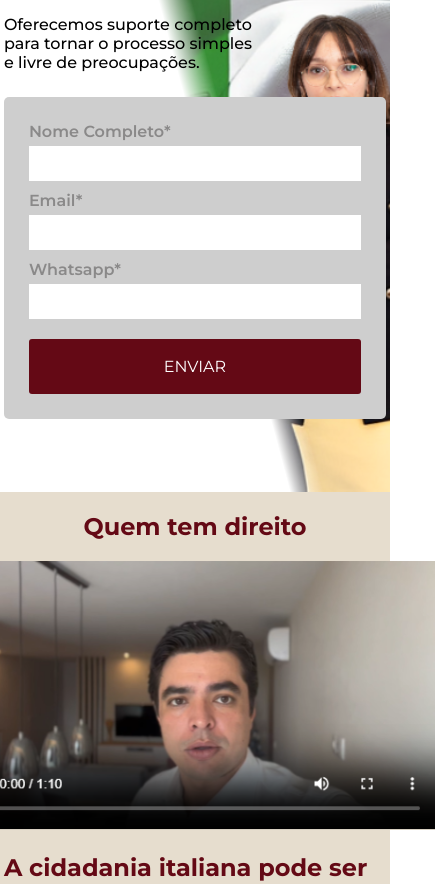
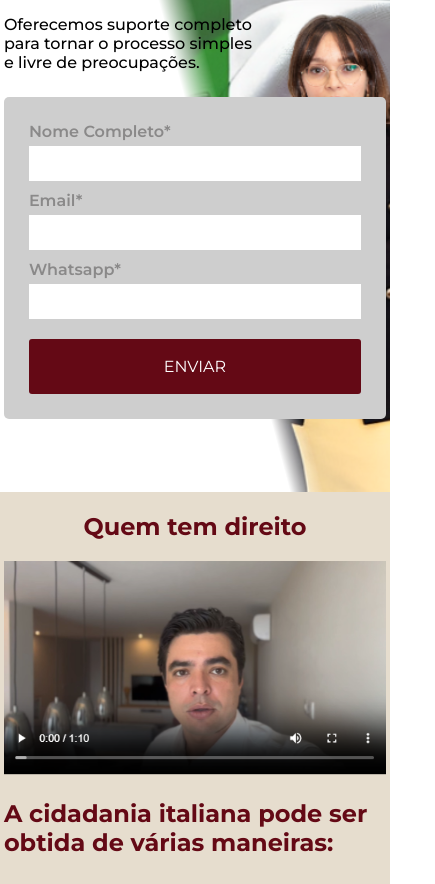
Before and after one commit to FahaTrader/VistoItaliano, a plain HTML site: page index.html in a window 390 px wide. Shown: the part 206-1090 px from the top of the page, 435 px wide, since content can reach past the window. Drawn offline with Linux system fonts and the light colour scheme.

Commit message:
edição da imagem direito

```diff
--- a/styles.css
+++ b/styles.css
@@ -269,7 +269,7 @@ input {
     font-size: 24px;
   }
 
-  .video-direito video{
+  .video-direito img{
     width: 100%;
   }
 }
```
